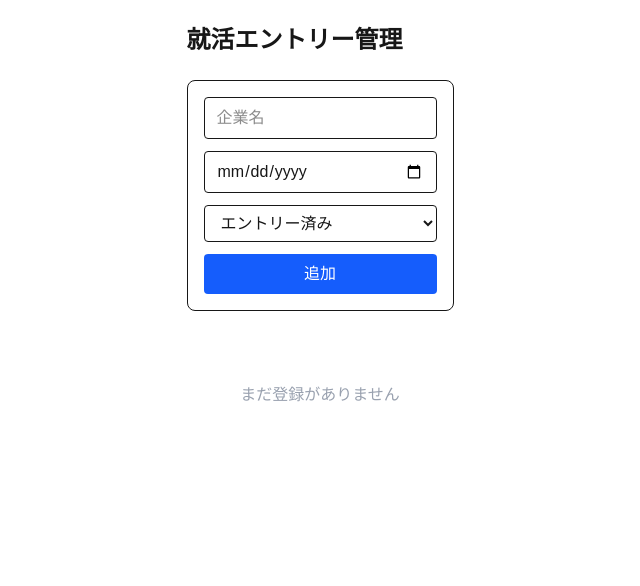
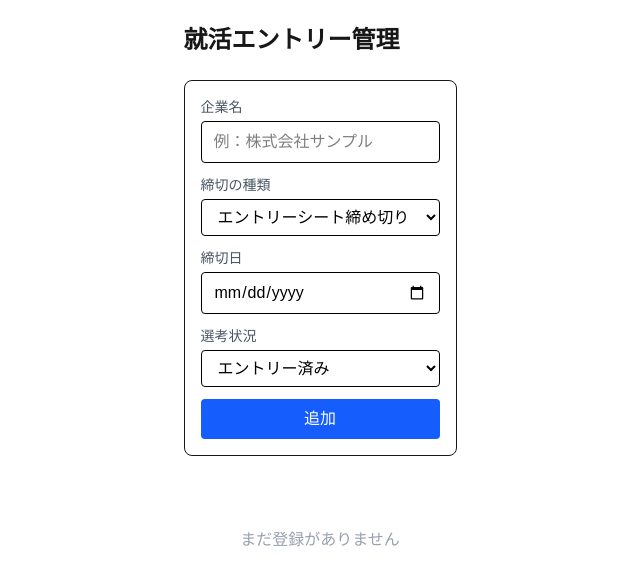
Before and after one commit to Miyoshi28/entry-tracker, a Next.js app: page / in a window 1280 px wide. Shown: the top 586 px of the page, without its empty margins (320-960 px from the left). Built offline with nearby package versions, Linux system fonts and the light colour scheme.

Commit message:
feat:締め切り種類と選考状況ラベルを追加

```diff
--- a/app/page.tsx
+++ b/app/page.tsx
@@ -1,12 +1,14 @@
 "use client";
 
 import { useState, useEffect } from "react";
-//企業名・締切日・ステータスなど「変化するデータ」を管理する仕組み
+
 type Status = "エントリー済み" | "書類選考中" | "一次面接" | "二次面接" | "最終面接" | "内定" | "不採用";
+type DeadlineType = "エントリーシート締め切り" | "1次面接日" | "2次面接日" | "最終面接日";
 
 type Entry = {
   id: string;
   company: string;
+  deadlineType: DeadlineType;
   deadline: string;
   status: Status;
 };
@@ -21,39 +23,46 @@ const STATUS_OPTIONS: Status[] = [
   "不採用",
 ];
 
+const DEADLINE_TYPE_OPTIONS: DeadlineType[] = [
+  "エントリーシート締め切り",
+  "1次面接日",
+  "2次面接日",
+  "最終面接日",
+];
+
 export default function Home() {
   const [entries, setEntries] = useState<Entry[]>([]);
   const [isLoaded, setIsLoaded] = useState(false);
   const [company, setCompany] = useState("");
+  const [deadlineType, setDeadlineType] = useState<DeadlineType>("エントリーシート締め切り");
   const [deadline, setDeadline] = useState("");
   const [status, setStatus] = useState<Status>("エントリー済み");
 
-  // 起動時にlocalStorageから読み込む
-  // 起動時にlocalStorageから読み込む
   useEffect(() => {
     const saved = localStorage.getItem("entries");
     if (saved) {
       setEntries(JSON.parse(saved));
     }
-    setIsLoaded(true); // ← 読み込み完了をマーク
+    setIsLoaded(true);
   }, []);
 
-  // 読み込みが終わってから、entriesが変わるたびにlocalStorageへ保存
   useEffect(() => {
-    if (!isLoaded) return; // ← 読み込み前は何もしない
+    if (!isLoaded) return;
     localStorage.setItem("entries", JSON.stringify(entries));
   }, [entries, isLoaded]);
-  //addEntry:入力内容から新しいエントリーを作ってリストに追加
+
   const addEntry = () => {
     if (!company || !deadline) return;
     const newEntry: Entry = {
       id: crypto.randomUUID(),
       company,
+      deadlineType,
       deadline,
       status,
     };
     setEntries([...entries, newEntry]);
     setCompany("");
+    setDeadlineType("エントリーシート締め切り");
     setDeadline("");
     setStatus("エントリー済み");
   };
@@ -62,7 +71,6 @@ export default function Home() {
     setEntries(entries.filter((e) => e.id !== id));
   };
 
-  //sorted:締切日が近い順に並べ替え
   const sorted = [...entries].sort(
     (a, b) => new Date(a.deadline).getTime() - new Date(b.deadline).getTime()
   );
@@ -72,20 +80,45 @@ export default function Home() {
       <h1 className="text-2xl font-bold mb-6">就活エントリー管理</h1>
 
       <div className="flex flex-col gap-3 mb-8 p-4 border rounded-lg">
+        <label className="flex flex-col gap-1 text-sm text-gray-600">
+          企業名
           <input
-          className="border rounded px-3 py-2"
-          placeholder="企業名"
+            className="border rounded px-3 py-2 text-base text-black"
+            placeholder="例：株式会社サンプル"
             value={company}
             onChange={(e) => setCompany(e.target.value)}
           />
+        </label>
+
+        <label className="flex flex-col gap-1 text-sm text-gray-600">
+          締切の種類
+          <select
+            className="border rounded px-3 py-2 text-base text-black"
+            value={deadlineType}
+            onChange={(e) => setDeadlineType(e.target.value as DeadlineType)}
+          >
+            {DEADLINE_TYPE_OPTIONS.map((t) => (
+              <option key={t} value={t}>
+                {t}
+              </option>
+            ))}
+          </select>
+        </label>
+
+        <label className="flex flex-col gap-1 text-sm text-gray-600">
+          締切日
           <input
-          className="border rounded px-3 py-2"
+            className="border rounded px-3 py-2 text-base text-black"
             type="date"
             value={deadline}
             onChange={(e) => setDeadline(e.target.value)}
           />
+        </label>
+
+        <label className="flex flex-col gap-1 text-sm text-gray-600">
+          選考状況
           <select
-          className="border rounded px-3 py-2"
+            className="border rounded px-3 py-2 text-base text-black"
             value={status}
             onChange={(e) => setStatus(e.target.value as Status)}
           >
@@ -95,6 +128,8 @@ export default function Home() {
               </option>
             ))}
           </select>
+        </label>
+
         <button
           className="bg-blue-600 text-white rounded px-4 py-2 hover:bg-blue-700"
           onClick={addEntry}
@@ -112,7 +147,7 @@ export default function Home() {
             <div>
               <p className="font-semibold">{entry.company}</p>
               <p className="text-sm text-gray-500">
-                締切: {entry.deadline}　|　{entry.status}
+                {entry.deadlineType}: {entry.deadline}　|　選考状況: {entry.status}
               </p>
             </div>
             <button
```
Lines whose indentation alone changed are shown as unchanged.
